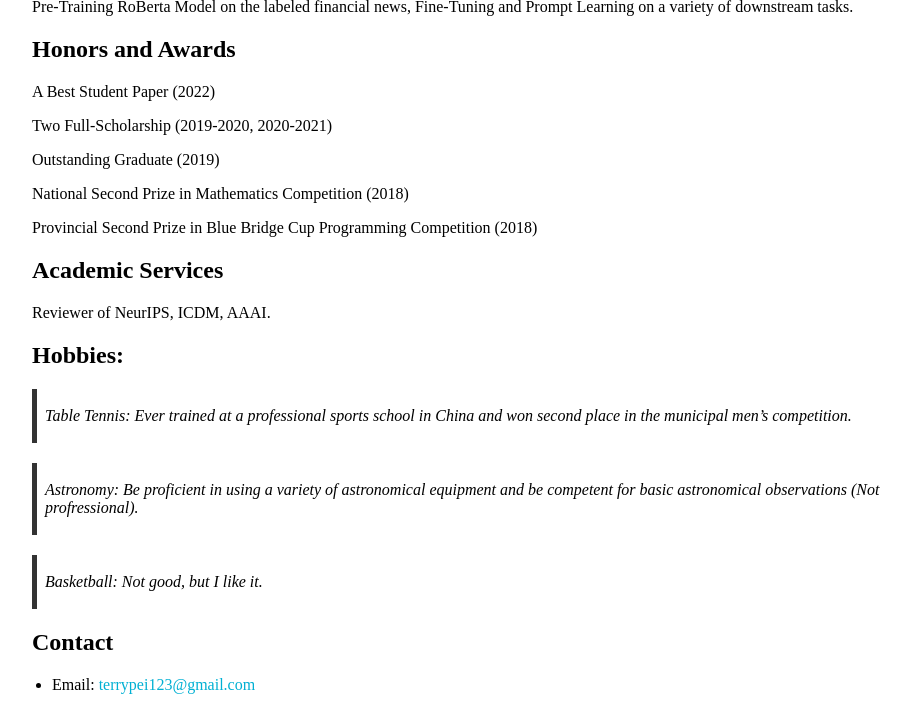
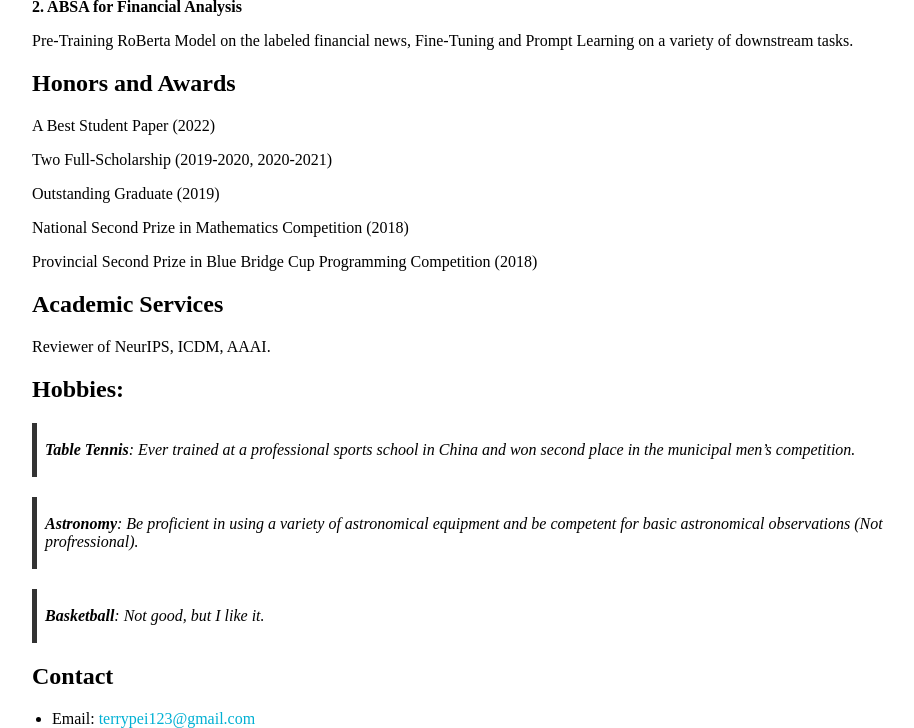
Before and after one commit to TerryPei/Terry000.github.io-1, a Jekyll site: the page built from index.md, in a window 1280 px wide and 900 px high, scrolled down 898 px, cut to the strip 172-900 px from the top of the window. Shown: the whole strip, without its empty margins (158-1072 px from the left). Built offline with Jekyll 4.4.1, drawn with Linux system fonts in a browser that asks for light colours; our own code applies the rules of GitHub Pages for plain Markdown files; before the commit the page ends 1764 px from its top, so only the background shows below that.

```diff
--- a/index.md
+++ b/index.md
@@ -38,6 +38,7 @@ Find out more at my [[CV]](CV.pdf).
 ## Industry projects
 
 **1. Dynamic Face Detection**
+
  Poster | Functions | More | Highlight
  -----|-----|-----|-----|-----
 <img class="paper-picture" src="figs/project1.jpg"> | *Detect face dynamic bbox  *live action recognition *distinguish true/fake live videos |
@@ -66,11 +67,11 @@ Reviewer of NeurIPS, ICDM, AAAI.
 
 ## Hobbies:
 
-> Table Tennis: Ever trained at a professional sports school in China and won second place in the municipal men's competition.
+> **Table Tennis**: Ever trained at a professional sports school in China and won second place in the municipal men's competition.
 
-> Astronomy: Be proficient in using a variety of astronomical equipment and be competent for basic astronomical observations (Not profressional).
+> **Astronomy**: Be proficient in using a variety of astronomical equipment and be competent for basic astronomical observations (Not profressional).
 
-> Basketball: Not good, but I like it.
+> **Basketball**: Not good, but I like it.
 
 ## Contact
 
```
